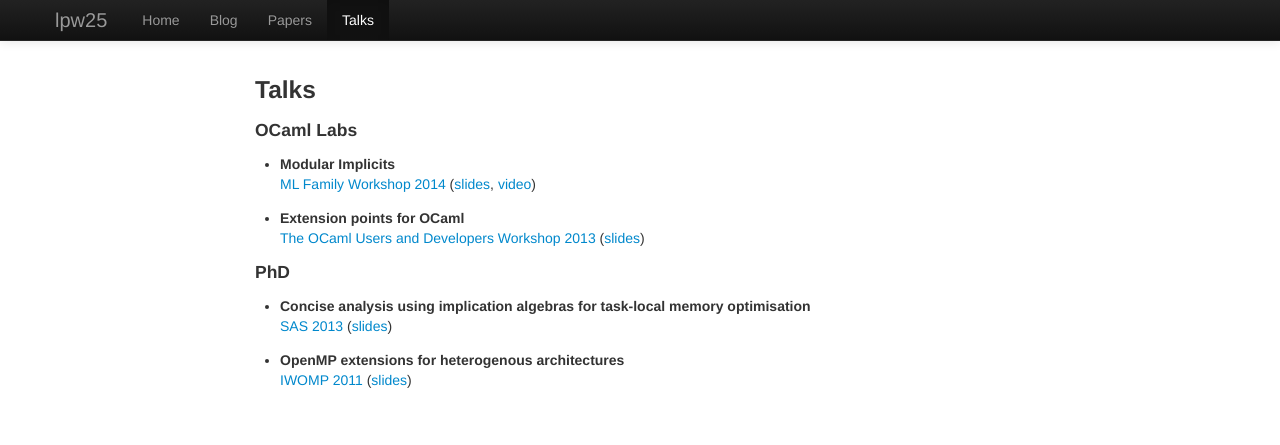
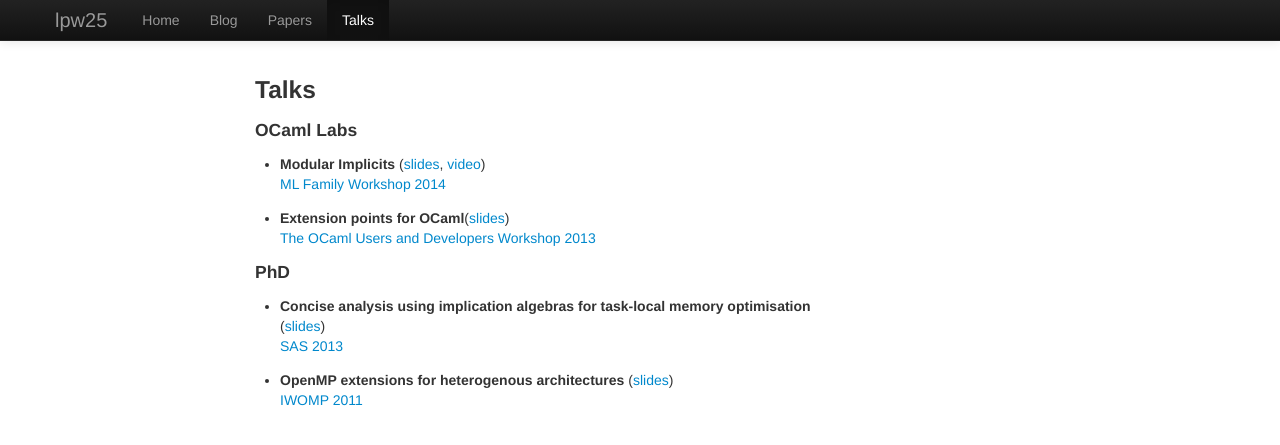
Before and after one commit to lpw25/lpw25.github.com, a Jekyll site: the page built from talks.html, in a window 1280 px wide. Shown: the top 445 px of the page. Built offline with Jekyll 4.4.1, drawn with Linux system fonts in a browser that asks for light colours; part of the change alters nothing that is shown.

```diff
--- a/talks.html
+++ b/talks.html
@@ -10,28 +10,27 @@ feeds: false
     <h4> OCaml Labs </h4>
     <ul>
       <li style="margin: 1em 0">
-        <b>Modular Implicits</b><br>
+        <b>Modular Implicits</b>
+        (<a href="/talks/ml2014.pdf">slides</a>,
+        <a href="https://www.youtube.com/watch?v=3wVUXTd4WNc">video</a>)<br>
         <a href="http://okmij.org/ftp/ML/ML14.html">ML Family Workshop 2014</a>
-        (<a href="/talks/ml2014.pdf">slides</a>,
-        <a href="https://www.youtube.com/watch?v=3wVUXTd4WNc">video</a>)
       </li>
       <li style="margin: 1em 0">
-        <b>Extension points for OCaml</b><br>
+        <b>Extension points for OCaml</b>(<a href="/talks/ocaml2013.pdf">slides</a>)<br>
         <a href="http://ocaml.org/meetings/ocaml/2013/">The OCaml Users and Developers Workshop 2013</a>
-        (<a href="/talks/ocaml2013.pdf">slides</a>)
       </li>
     </ul>
     <h4> PhD </h4>
     <ul>
       <li style="margin: 1em 0">
-        <b>Concise analysis using implication algebras for task-local memory optimisation</b><br>
+        <b>Concise analysis using implication algebras for task-local memory optimisation</b>
+        (<a href="/talks/sas2013.pdf">slides</a>)<br>
         <a href="http://research.microsoft.com/en-us/events/sas2013/">SAS 2013</a>
-        (<a href="/talks/sas2013.pdf">slides</a>)
       </li>
       <li style="margin: 1em 0">
-        <b>OpenMP extensions for heterogenous architectures</b><br>
+        <b>OpenMP extensions for heterogenous architectures</b>
+        (<a href="/talks/iwomp2011.pdf">slides</a>)<br>
         <a href="http://www.ncsa.illinois.edu/Conferences/IWOMP11/">IWOMP 2011</a>
-        (<a href="/talks/iwomp2011.pdf">slides</a>)
       </li>
     </ul>
   </div>
```
